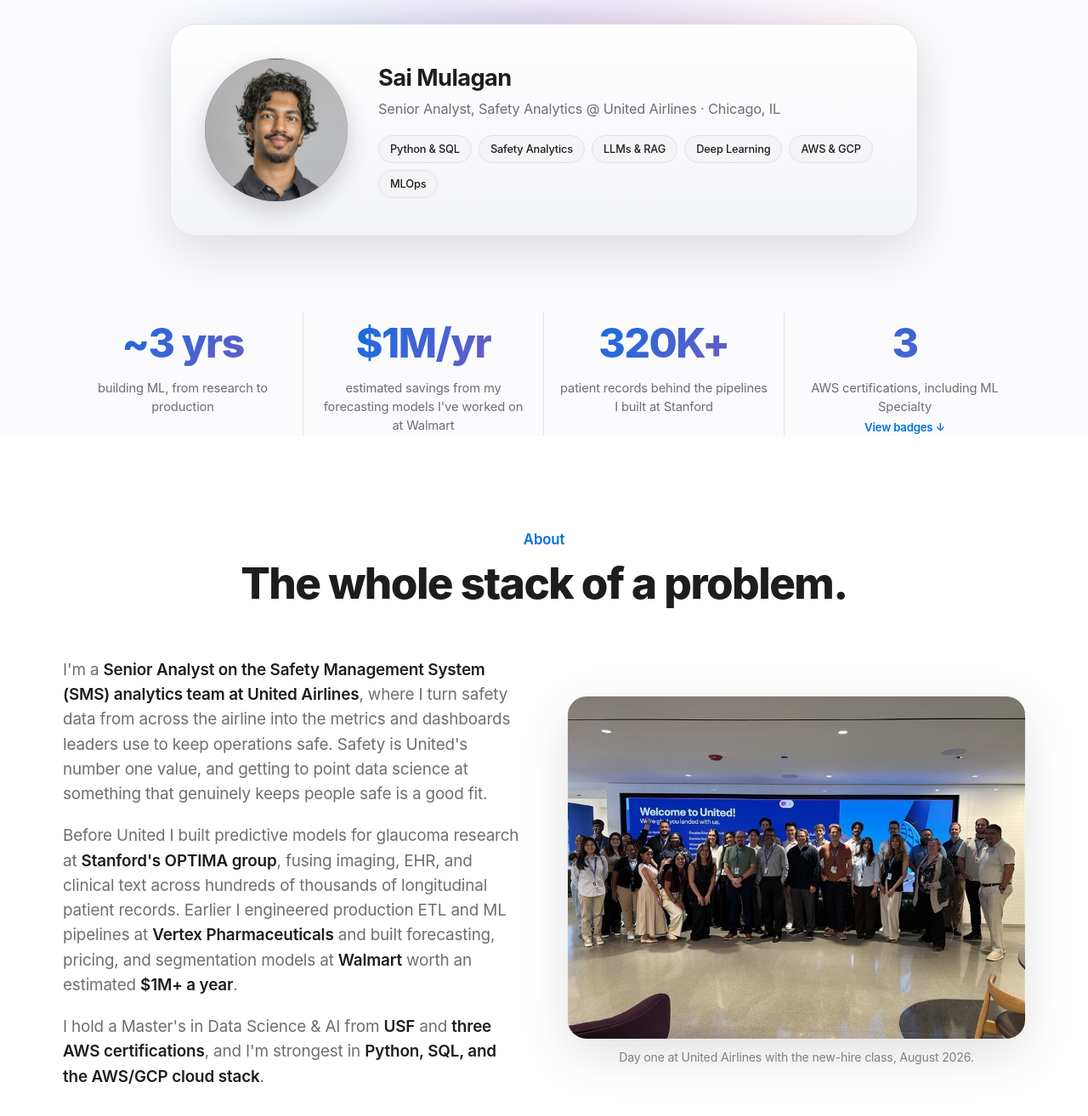
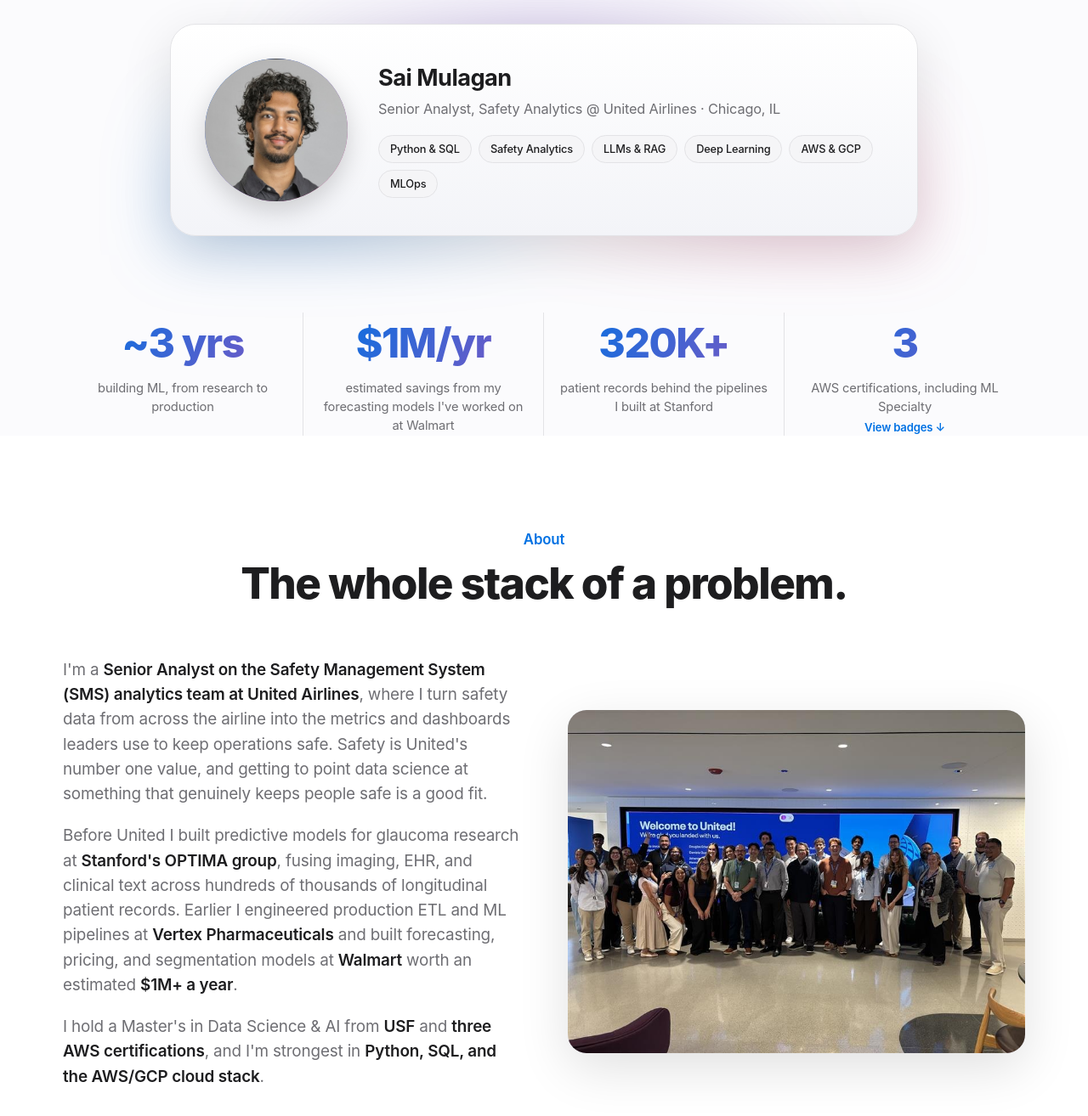
Before and after one commit to SaiMulagan/saimulagan.github.io, a plain HTML site: page index.html in a window 1280 px wide. Shown: the part 778-2092 px from the top of the page at 85% size. Drawn offline with Linux system fonts and the light colour scheme.

Commit message:
Fix hero card glow asymmetry and drop United photo caption
The .glow behind the portrait card used height:70% with bottom:auto,
so the colored halo only covered the top of the card and the bottom
edge showed nothing but the neutral drop shadow. Span the full card
with a symmetric inset instead so the halo wraps evenly.

Co-Authored-By: Claude Opus 5 <noreply@anthropic.com>
Claude-Session: https://claude.ai/code/session_011hEjMFMKx9h2Ft57Xo8PLx

```diff
--- a/index.html
+++ b/index.html
@@ -114,11 +114,11 @@
   /* hero visual: headshot + gradient stage */
   .hero-stage { position: relative; margin: 56px auto 0; max-width: 920px; }
   .hero-stage .glow {
-    position: absolute; inset: -10% 5% auto 5%; height: 70%;
-    background: radial-gradient(60% 80% at 50% 30%, rgba(126,87,194,0.35), transparent 70%),
-                radial-gradient(60% 80% at 20% 60%, rgba(0,113,227,0.30), transparent 70%),
-                radial-gradient(60% 80% at 80% 60%, rgba(236,64,122,0.25), transparent 70%);
-    filter: blur(30px); z-index: 0;
+    position: absolute; inset: -9% 1% -9% 1%;
+    background: radial-gradient(55% 70% at 50% 22%, rgba(126,87,194,0.30), transparent 72%),
+                radial-gradient(55% 70% at 16% 78%, rgba(0,113,227,0.26), transparent 72%),
+                radial-gradient(55% 70% at 84% 78%, rgba(236,64,122,0.22), transparent 72%);
+    filter: blur(36px); z-index: 0;
   }
   .portrait-card {
     position: relative; z-index: 1; margin: 0 auto;
@@ -351,16 +351,13 @@
           <p>Before United I built predictive models for glaucoma research at <strong>Stanford's OPTIMA group</strong>, fusing imaging, EHR, and clinical text across hundreds of thousands of longitudinal patient records. Earlier I engineered production ETL and ML pipelines at <strong>Vertex Pharmaceuticals</strong> and built forecasting, pricing, and segmentation models at <strong>Walmart</strong> worth an estimated <strong>$1M+ a year</strong>.</p>
           <p>I hold a Master's in Data Science &amp; AI from <strong>USF</strong> and <strong>three AWS certifications</strong>, and I'm strongest in <strong>Python, SQL, and the AWS/GCP cloud stack</strong>.</p>
         </div>
-        <figure class="reveal">
-          <div class="about-media">
-            <img src="united-first-day.jpg" alt="Sai with his new-hire group on his first day at United Airlines, in front of a Welcome to United screen" loading="lazy" onerror="this.remove()" />
-            <div class="ph">
-              <svg viewBox="0 0 24 24" fill="none" stroke="currentColor" stroke-width="1.6"><rect x="3" y="3" width="18" height="14" rx="2"/><path d="M8 21h8M12 17v4"/></svg>
-              Add united-first-day.jpg
-            </div>
+        <div class="about-media reveal">
+          <img src="united-first-day.jpg" alt="Sai with his new-hire group on his first day at United Airlines, in front of a Welcome to United screen" loading="lazy" onerror="this.remove()" />
+          <div class="ph">
+            <svg viewBox="0 0 24 24" fill="none" stroke="currentColor" stroke-width="1.6"><rect x="3" y="3" width="18" height="14" rx="2"/><path d="M8 21h8M12 17v4"/></svg>
+            Add united-first-day.jpg
           </div>
-          <figcaption class="figcap">Day one at United Airlines with the new-hire class, August 2026.</figcaption>
-        </figure>
+        </div>
       </div>
     </div>
   </section>
```
